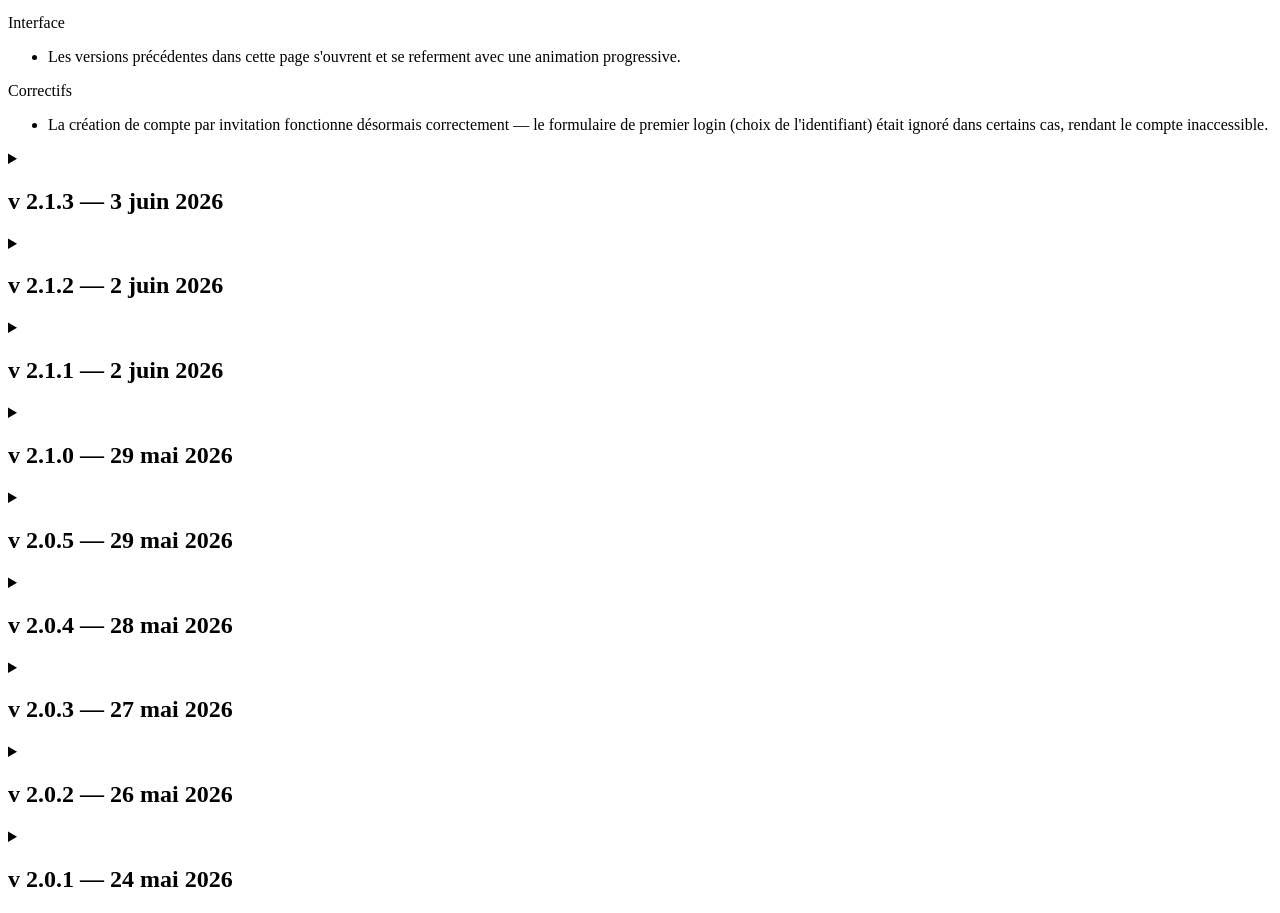
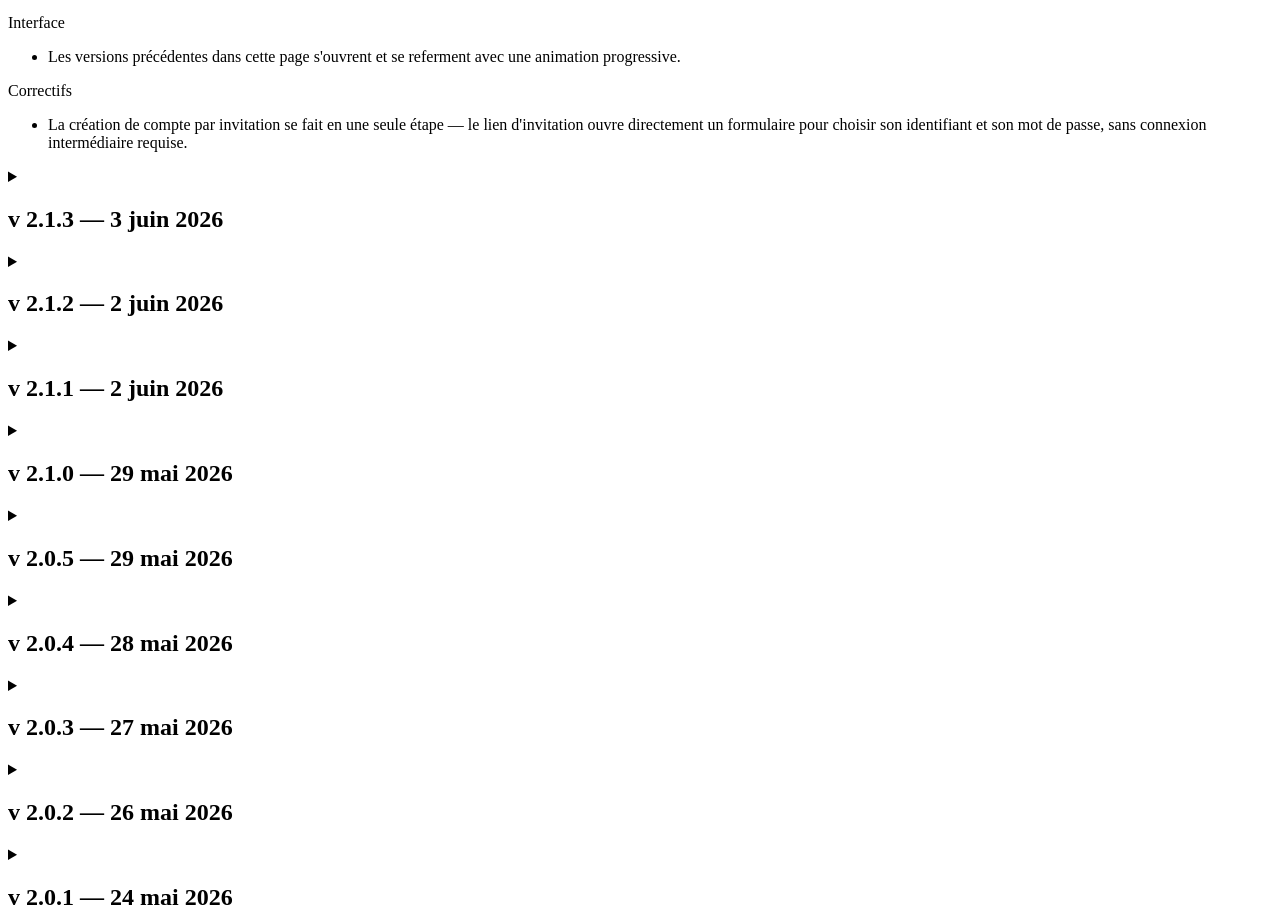
Before and after one commit to Sietch-Tabr/strapontin, a Vue app in the folder front/: page /changelog in a window 1280 px wide. Shown: the part 886-1799 px from the top of the page. Built offline with nearby package versions, Linux system fonts and the light colour scheme; no server answers.

Commit message:
docs: changelog v2.2.0 — correction description flux invitation

```diff
--- a/front/src/pages/ChangelogPage.vue
+++ b/front/src/pages/ChangelogPage.vue
@@ -34,7 +34,7 @@
           <div>
             <p class="changelog-categorie">Correctifs</p>
             <ul>
-              <li>La création de compte par invitation fonctionne désormais correctement — le formulaire de premier login (choix de l'identifiant) était ignoré dans certains cas, rendant le compte inaccessible.</li>
+              <li>La création de compte par invitation se fait en une seule étape — le lien d'invitation ouvre directement un formulaire pour choisir son identifiant et son mot de passe, sans connexion intermédiaire requise.</li>
             </ul>
           </div>
         </div>
```
